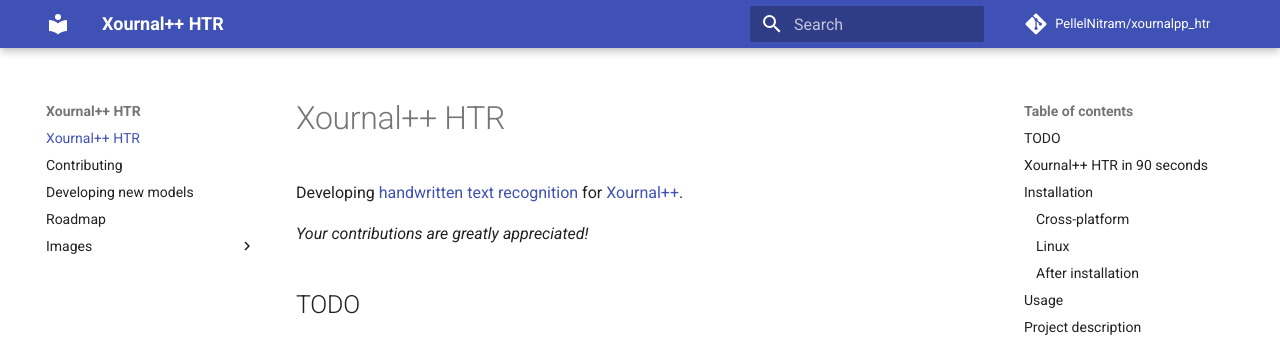
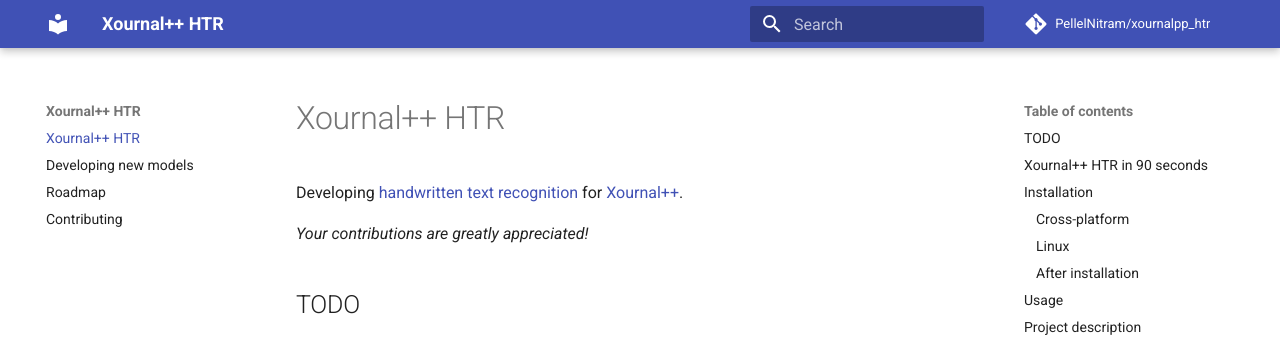
Before and after one commit to PellelNitram/xournalpp_htr, an MkDocs documentation site: the page built from docs/index.md, in a window 1280 px wide. Shown: the top 341 px of the page. Built offline with MkDocs 1.6.1 and Material for MkDocs 9.7.7, drawn with Linux system fonts in a browser that asks for light colours; comment, search, counter and statistics services are not loaded; some of the changed lines change nothing that is shown.

Commit message:
Work on documentation.
Add `nav` configuration to config file.

```diff
--- a/mkdocs.yml
+++ b/mkdocs.yml
@@ -7,3 +7,9 @@
 
 theme:
   name: material
+
+nav:
+  - 'index.md'
+  - 'developing_new_models.md'
+  - 'roadmap.md'
+  - 'contributing.md'
```
